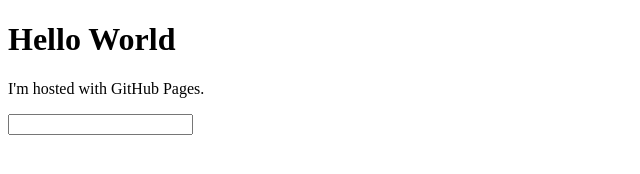
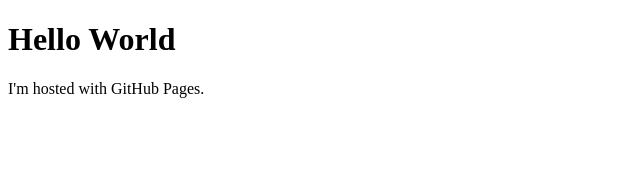
Before and after one commit to Headhunter2208/Headhunter2208.github.io, a plain HTML site: page index.html in a window 1280 px wide. Shown: the whole page, without its empty margins (0-640 px from the left). Drawn offline with Linux system fonts and the light colour scheme.

Commit message:
Update index.html

```diff
--- a/index.html
+++ b/index.html
@@ -3,6 +3,5 @@
 <body>
 <h1>Hello World</h1>
 <p>I'm hosted with GitHub Pages.</p>
-<input type="url" name="myInput" pattern="https://formula1.com" size="20" required>
 </body>
 </html>
```
